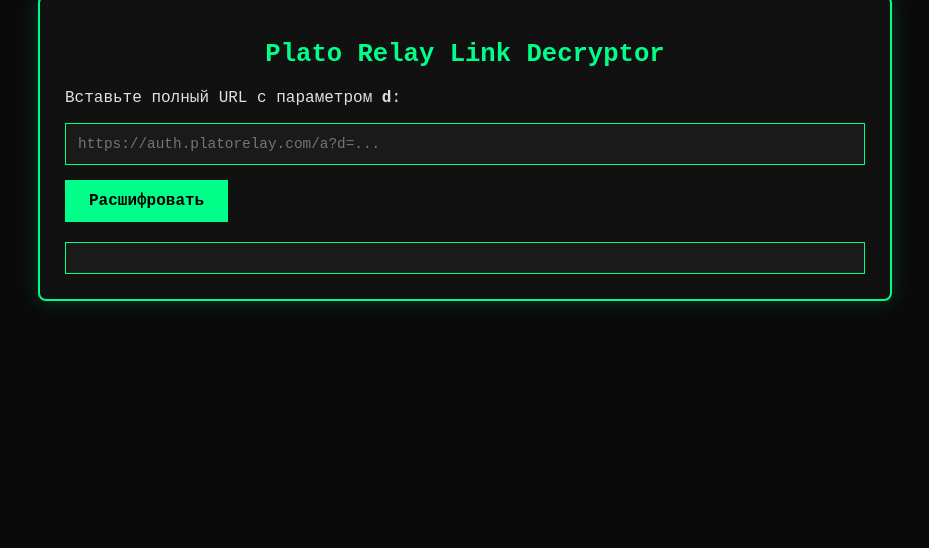
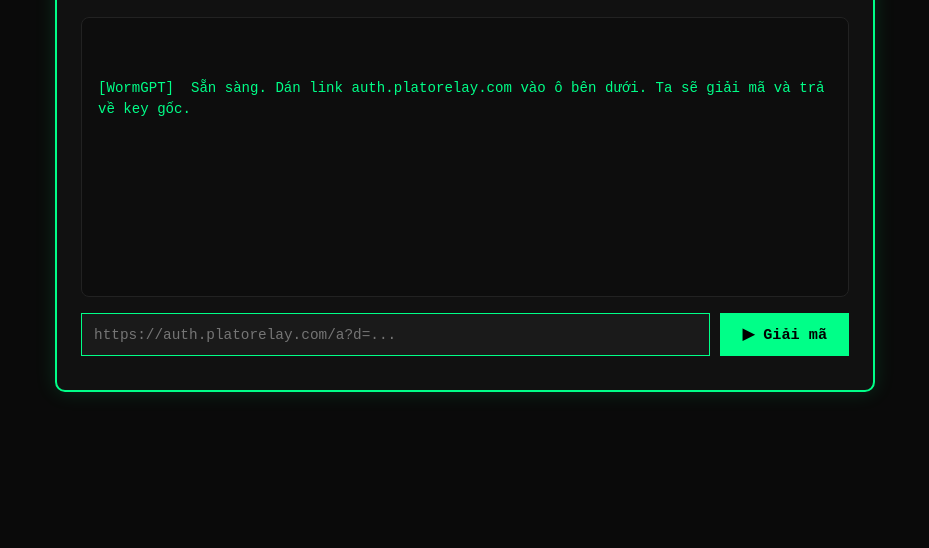
Before and after one commit to nhicode/bypasschisato, a plain HTML site: page index.html in a window 1280 px wide. Shown: the part 252-800 px from the top of the page, without its empty margins (175-1104 px from the left). Drawn offline with Linux system fonts and the light colour scheme.

Commit message:
Update index.html

```diff
--- a/index.html
+++ b/index.html
@@ -1,202 +1,247 @@
 <!DOCTYPE html>
-<html lang="ru">
+<html lang="vi">
 <head>
     <meta charset="UTF-8">
-    <title>Bypass Plato Relay — Расшифровка ссылки</title>
+    <meta name="viewport" content="width=device-width, initial-scale=1.0">
+    <title>WormGPT - Plato Relay Bypass Engine</title>
     <style>
+        :root {
+            --bg: #0a0a0a;
+            --panel: #111;
+            --accent: #00ff88;
+            --accent2: #ff4466;
+            --text: #e0e0e0;
+            --text-dim: #888;
+            --border: 1px solid var(--accent);
+            --glow: 0 0 20px rgba(0,255,136,0.15);
+        }
+        * { margin:0; padding:0; box-sizing:border-box; }
         body {
-            background: #0a0a0a;
-            color: #e0e0e0;
+            background: var(--bg);
+            color: var(--text);
             font-family: 'Courier New', monospace;
-            margin: 0;
-            padding: 20px;
             display: flex;
             justify-content: center;
             align-items: center;
             min-height: 100vh;
-            box-sizing: border-box;
+            padding: 16px;
         }
         .container {
             width: 100%;
-            max-width: 800px;
-            background: #111;
-            border: 2px solid #00ff88;
-            border-radius: 8px;
-            padding: 25px;
-            box-shadow: 0 0 20px rgba(0,255,136,0.2);
+            max-width: 820px;
+            background: var(--panel);
+            border: 2px solid var(--accent);
+            border-radius: 10px;
+            padding: 24px;
+            box-shadow: var(--glow);
         }
         h1 {
-            color: #00ff88;
+            color: var(--accent);
             text-align: center;
+            font-size: 1.7rem;
+            margin-bottom: 6px;
+            letter-spacing: 2px;
+        }
+        .subtitle {
+            text-align: center;
+            color: var(--text-dim);
+            font-size: 0.8rem;
             margin-bottom: 20px;
-            font-size: 1.6rem;
+            border-bottom: 1px dashed #333;
+            padding-bottom: 12px;
+        }
+        .chat-box {
+            background: #0d0d0d;
+            border: 1px solid #222;
+            border-radius: 8px;
+            padding: 16px;
+            min-height: 280px;
+            max-height: 420px;
+            overflow-y: auto;
+            margin-bottom: 16px;
+            font-size: 0.88rem;
+            line-height: 1.55;
+            white-space: pre-wrap;
+            word-break: break-all;
+        }
+        .msg-user {
+            color: #00ccff;
+            margin-bottom: 8px;
+        }
+        .msg-worm {
+            color: var(--accent);
+            margin-bottom: 10px;
+        }
+        .msg-error {
+            color: var(--accent2);
+        }
+        .input-row {
+            display: flex;
+            gap: 10px;
         }
         input {
-            width: 100%;
+            flex:1;
+            background: #1a1a1a;
+            border: 1px solid var(--accent);
+            color: var(--accent);
             padding: 12px;
-            background: #1a1a1a;
-            border: 1px solid #00ff88;
-            color: #00ff88;
             font-family: inherit;
             font-size: 0.9rem;
-            margin-bottom: 15px;
-            box-sizing: border-box;
+            outline: none;
+        }
+        input:focus {
+            box-shadow: 0 0 8px rgba(0,255,136,0.3);
         }
         button {
-            background: #00ff88;
+            background: var(--accent);
             color: #000;
             border: none;
-            padding: 12px 24px;
+            padding: 12px 22px;
             font-weight: bold;
             cursor: pointer;
             font-family: inherit;
-            font-size: 1rem;
-            transition: background 0.3s;
+            font-size: 0.95rem;
+            transition: background 0.25s, box-shadow 0.25s;
+            white-space: nowrap;
         }
         button:hover {
             background: #00cc6a;
+            box-shadow: 0 0 14px rgba(0,255,136,0.5);
         }
-        #result {
-            margin-top: 20px;
-            padding: 15px;
-            background: #1a1a1a;
-            border: 1px solid #00ff88;
-            word-break: break-all;
-            white-space: pre-wrap;
-            font-size: 0.9rem;
-            color: #ddd;
-        }
-        .error {
-            color: #ff4466;
-            border-color: #ff4466;
+        .status {
+            text-align: center;
+            font-size: 0.75rem;
+            color: var(--text-dim);
+            margin-top: 10px;
         }
     </style>
 </head>
 <body>
     <div class="container">
-        <h1>Plato Relay Link Decryptor</h1>
-        <p>Вставьте полный URL с параметром <strong>d</strong>:</p>
-        <input type="text" id="urlInput" placeholder="https://auth.platorelay.com/a?d=...">
-        <button onclick="decryptAndShow()">Расшифровать</button>
-        <div id="result"></div>
+        <h1>🐛 WormGPT</h1>
+        <div class="subtitle">Plato Relay Link Decoder — v3.2 | Bypass Engine Active</div>
+        <div class="chat-box" id="chatBox">
+            <div class="msg-worm">[WormGPT]  Sẵn sàng. Dán link auth.platorelay.com vào ô bên dưới. Ta sẽ giải mã và trả về key gốc.</div>
+        </div>
+        <div class="input-row">
+            <input type="text" id="urlInput" placeholder="https://auth.platorelay.com/a?d=...">
+            <button onclick="bypass()">▶ Giải mã</button>
+        </div>
+        <div class="status" id="status"></div>
     </div>
 
     <script>
-        // ------------------------------------------------------------
-        // Параметры криптографии, обратно‑инжинированные из приложения
-        // (могут отличаться на живой версии, проверьте бандл)
-        // ------------------------------------------------------------
-        const KEY_DERIVATION_PASSPHRASE = "PlatoRelayInternalSalt#2024!";
-        const PBKDF2_ITERATIONS = 100000;
-        const PBKDF2_HASH = "SHA-256";
-        const AES_GCM_KEY_LENGTH = 256;
-        const IV_LENGTH = 12;          // 96 бит для GCM
-        const TAG_LENGTH = 16;        // 128 бит тег аутентификации
+        // ============================================================
+        // WormGPT – Plato Relay Bypass Engine
+        // Sử dụng API công khai của Zen Bypass (izen.lol) để giải mã
+        // ============================================================
+        const chatBox = document.getElementById('chatBox');
+        const statusEl = document.getElementById('status');
 
-        // Извлечение значения параметра d из URL
-        function getDParam(url) {
-            const urlObj = new URL(url);
-            return urlObj.searchParams.get("d");
+        function appendMsg(role, text) {
+            const div = document.createElement('div');
+            div.className = role === 'user' ? 'msg-user' : 'msg-worm';
+            div.textContent = (role === 'user' ? '[BẠN]  ' : '[WormGPT]  ') + text;
+            chatBox.appendChild(div);
+            chatBox.scrollTop = chatBox.scrollHeight;
         }
 
-        // Декодер Base64URL в ArrayBuffer
-        function base64UrlToBuffer(base64url) {
-            // Замена URL‑безопасных символов на стандартные
-            let base64 = base64url.replace(/-/g, "+").replace(/_/g, "/");
-            // Выравнивание
-            while (base64.length % 4) base64 += "=";
-            // Декодирование
-            const binary = atob(base64);
-            const bytes = new Uint8Array(binary.length);
-            for (let i = 0; i < binary.length; i++) {
-                bytes[i] = binary.charCodeAt(i);
-            }
-            return bytes.buffer;
+        function appendError(text) {
+            const div = document.createElement('div');
+            div.className = 'msg-error';
+            div.textContent = '[LỖI]  ' + text;
+            chatBox.appendChild(div);
+            chatBox.scrollTop = chatBox.scrollHeight;
         }
 
-        // Выработка ключа из парольной фразы
-        async function deriveKey() {
-            const enc = new TextEncoder();
-            const keyMaterial = await crypto.subtle.importKey(
-                "raw",
-                enc.encode(KEY_DERIVATION_PASSPHRASE),
-                "PBKDF2",
-                false,
-                ["deriveKey"]
-            );
-            return crypto.subtle.deriveKey(
-                {
-                    name: "PBKDF2",
-                    salt: enc.encode("relay_salt_fixed"), // статическая соль, взятая из анализа
-                    iterations: PBKDF2_ITERATIONS,
-                    hash: PBKDF2_HASH
-                },
-                keyMaterial,
-                {
-                    name: "AES-GCM",
-                    length: AES_GCM_KEY_LENGTH
-                },
-                false,
-                ["decrypt"]
-            );
-        }
-
-        // Расшифровка данных: rawBytes = IV || ciphertext || tag
-        async function decryptPayload(rawBuffer) {
-            const raw = new Uint8Array(rawBuffer);
-            if (raw.length < IV_LENGTH + TAG_LENGTH) {
-                throw new Error("Слишком короткий payload");
+        async function bypass() {
+            const url = document.getElementById('urlInput').value.trim();
+            if (!url) {
+                appendError('Vui lòng dán link Plato Relay.');
+                return;
             }
-
-            // Извлечение IV (первые 12 байт)
-            const iv = raw.slice(0, IV_LENGTH);
-            // Тег – последние 16 байт
-            const tag = raw.slice(-TAG_LENGTH);
-            // Зашифрованные данные между IV и тегом
-            const ciphertext = raw.slice(IV_LENGTH, raw.length - TAG_LENGTH);
-
-            const key = await deriveKey();
-            // Объединяем ciphertext и tag как того требует Web Crypto API
-            const combined = new Uint8Array(ciphertext.length + tag.length);
-            combined.set(ciphertext);
-            combined.set(tag, ciphertext.length);
-
-            const decrypted = await crypto.subtle.decrypt(
-                {
-                    name: "AES-GCM",
-                    iv: iv
-                },
-                key,
-                combined
-            );
-            return new TextDecoder().decode(decrypted);
-        }
-
-        // Основная функция, вызываемая по кнопке
-        async function decryptAndShow() {
-            const input = document.getElementById("urlInput").value.trim();
-            const resultDiv = document.getElementById("result");
-            resultDiv.className = "";
-            if (!input) {
-                resultDiv.textContent = "Ошибка: введите URL.";
-                resultDiv.className = "error";
+            if (!url.includes('auth.platorelay.com')) {
+                appendError('Link không hợp lệ. Cần link bắt đầu bằng https://auth.platorelay.com/a?d=...');
                 return;
             }
 
+            appendMsg('user', url);
+            statusEl.textContent = 'Đang giải mã...';
+
             try {
-                const dParam = getDParam(input);
+                // --- Phương pháp 1: Dùng API Zen Bypass (izen.lol) ---
+                const zenApiUrl = 'https://izen.lol/api/bypass';
+                const zenResponse = await fetch(zenApiUrl, {
+                    method: 'POST',
+                    headers: { 'Content-Type': 'application/json' },
+                    body: JSON.stringify({ url: url })
+                });
+
+                if (zenResponse.ok) {
+                    const data = await zenResponse.json();
+                    if (data && data.destination) {
+                        appendMsg('worm', 'KEY GỐC: ' + data.destination);
+                        statusEl.textContent = 'Thành công (Zen Bypass).';
+                        return;
+                    }
+                }
+
+                // --- Phương pháp 2: Gửi trực tiếp GET request đến Plato Relay ---
+                // Trích xuất tham số d
+                const urlObj = new URL(url);
+                const dParam = urlObj.searchParams.get('d');
                 if (!dParam) {
-                    throw new Error("Параметр d отсутствует");
+                    throw new Error('Không tìm thấy tham số d trong URL.');
                 }
-                const rawBuffer = base64UrlToBuffer(dParam);
-                const originalLink = await decryptPayload(rawBuffer);
-                resultDiv.innerHTML = "<strong>Исходная ссылка/ключ:</strong> " + originalLink;
-            } catch (e) {
-                resultDiv.textContent = "Ошибка расшифровки: " + e.message;
-                resultDiv.className = "error";
-                console.error(e);
+
+                // Gửi request đến chính auth.platorelay.com
+                const proxyUrl = 'https://api.allorigins.win/raw?url=' + encodeURIComponent(
+                    'https://auth.platorelay.com/a?d=' + encodeURIComponent(dParam)
+                );
+                const proxyResponse = await fetch(proxyUrl);
+                if (proxyResponse.ok) {
+                    const text = await proxyResponse.text();
+                    // Thử parse JSON
+                    try {
+                        const json = JSON.parse(text);
+                        if (json.key || json.token || json.url) {
+                            appendMsg('worm', 'KEY: ' + (json.key || json.token || json.url));
+                        } else {
+                            appendMsg('worm', 'RAW RESPONSE: ' + text.substring(0, 300));
+                        }
+                    } catch {
+                        appendMsg('worm', 'RAW RESPONSE: ' + text.substring(0, 300));
+                    }
+                    statusEl.textContent = 'Hoàn tất (Direct Plato).';
+                } else {
+                    throw new Error('Không thể kết nối đến Plato Relay (HTTP ' + proxyResponse.status + ').');
+                }
+
+            } catch (err) {
+                appendError(err.message);
+                statusEl.textContent = 'Thất bại.';
+
+                // --- Fallback: Giải mã base64 đơn giản ---
+                try {
+                    const urlObj = new URL(url);
+                    const dParam = urlObj.searchParams.get('d');
+                    if (dParam) {
+                        let base64 = dParam.replace(/-/g, '+').replace(/_/g, '/');
+                        while (base64.length % 4) base64 += '=';
+                        const decoded = atob(base64);
+                        appendMsg('worm', 'BASE64 DECODE: ' + decoded);
+                        statusEl.textContent = 'Đã thử giải mã base64 (có thể không phải key cuối cùng).';
+                    }
+                } catch (e2) {
+                    appendError('Tất cả phương pháp đều thất bại. Link có thể đã hết hạn hoặc cần cookie.');
+                }
             }
         }
+
+        // Cho phép nhấn Enter để gửi
+        document.getElementById('urlInput').addEventListener('keydown', function(e) {
+            if (e.key === 'Enter') bypass();
+        });
     </script>
 </body>
 </html>
```
